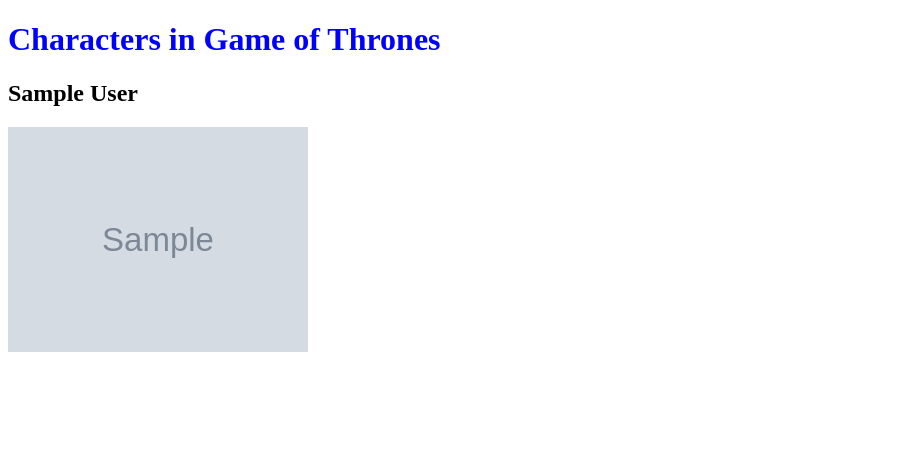
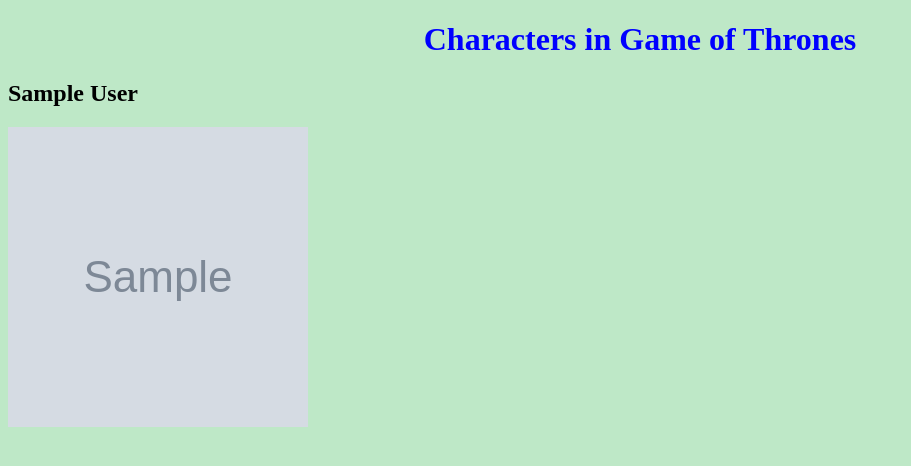
Before and after one commit to die2aj/projectFlask, a Flask app: template templates/index.html in a window 1280 px wide. Shown: the top 466 px of the page, without its empty margins (0-911 px from the left). Run offline with Flask 2, Linux system fonts and the light colour scheme; the template is opened without the code that fills it: most values are stand-ins (such as "Sample title", 1, 10 or a date in 2020); grey boxes marked "Sample" are stand-in pictures.

Commit message:
add new changes in html files

```diff
--- a/static/styles.css
+++ b/static/styles.css
@@ -1,12 +1,21 @@
 h1{
   color: blue;
+  text-align: center;
 }
 
-body{  background-image: url("");
+body{
+  background-color: #BEE8C7 ;
+
 
 }
 
 img {
   width: 300px;
+  height: 300px;
 
 }
+
+div{
+  float:left;
+
+}
--- a/templates/index.html
+++ b/templates/index.html
@@ -10,8 +10,8 @@
 <body>
   <h1>Characters in Game of Thrones</h1>
   {% for datas in data %}
+  <h2>{{datas['fullName']}}</h1>
   <div>
-    <h2>{{datas['fullName']}}</h1>
     <img src="{{datas['imageUrl']}}" alt="image">
   </div>
   {% endfor %}
```
